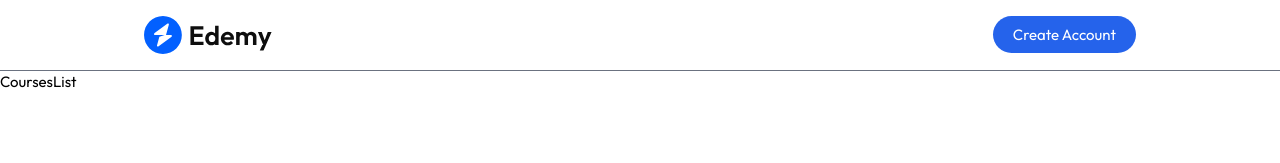
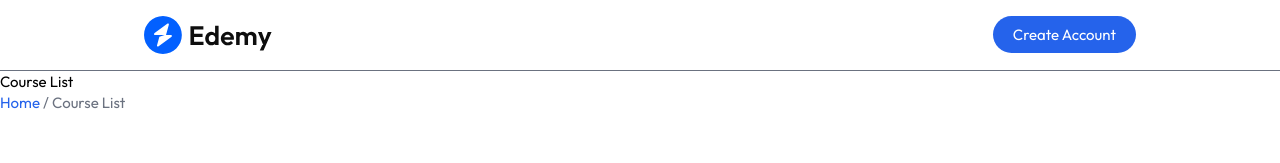
Before and after one commit to juhinagpure/LMS, a React (Vite) app in the folder client/: page /course-list in a window 1280 px wide. Shown: the top 163 px of the page. Built offline with nearby package versions, Linux system fonts and the light colour scheme; no server answers; a web font is replaced by a local one.

Commit message:
enhance CoursesList component with navigation to Home and improved layout

```diff
--- a/client/src/pages/student/CoursesList.jsx
+++ b/client/src/pages/student/CoursesList.jsx
@@ -1,8 +1,28 @@
+import { useContext } from "react";
+import { AppContext } from "../../context/AppContext"; // Adjust the import path as necessary
+
 const CoursesList = () => {
+  const { navigate } = useContext(AppContext);
+
   return (
-    <div>
-      <h1>CoursesList</h1>
-    </div>
+    <>
+      <div>
+        <div>
+          <h1>Course List</h1>
+          <p className="text-gray-500">
+            <span
+              className="text-blue-600 cursor-pointer"
+              onClick={() => {
+                navigate("/");
+              }}
+            >
+              Home{" "}
+            </span>
+            / <span> Course List</span>
+          </p>
+        </div>
+      </div>
+    </>
   );
 };
 
```
